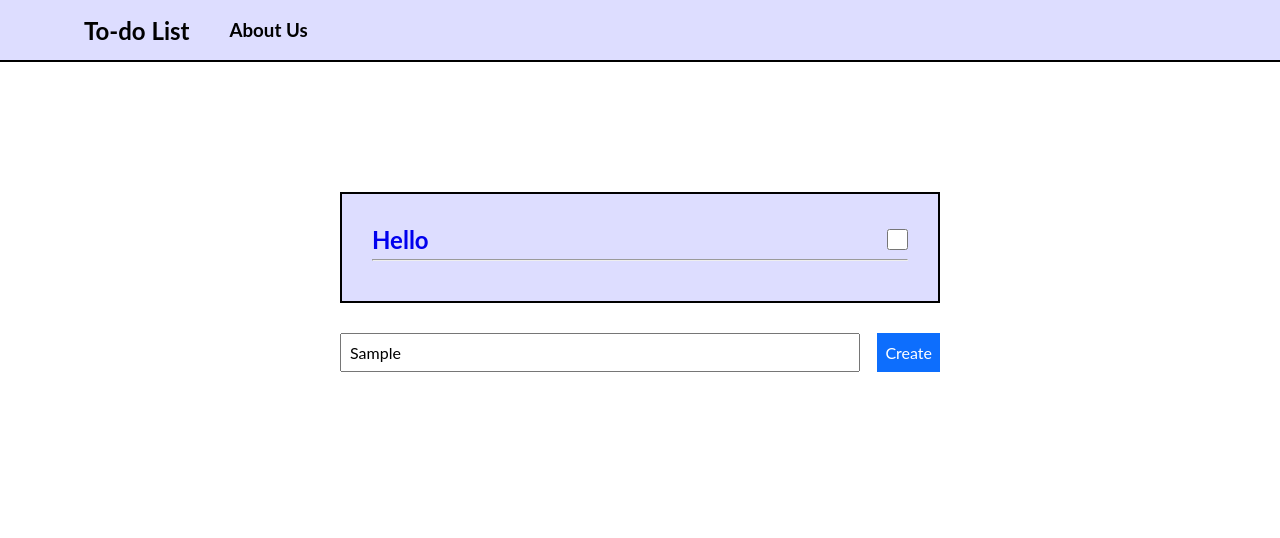
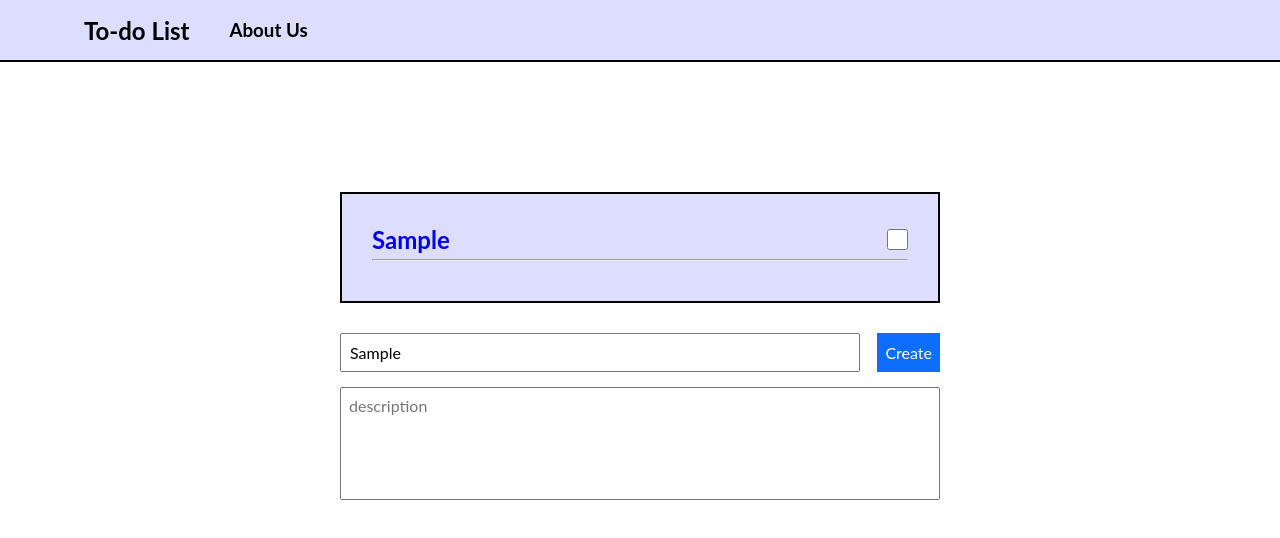
Before and after one commit to jh2946/angular-workshop-complete, an Angular app in the folder project/: page / in a window 1280 px wide. Both pictures are taken after typing "Sample" into the empty fields and a click on the button "Create". Shown: the top 538 px of the page. Built offline with nearby package versions, Linux system fonts and the light colour scheme.

Commit message:
done with the list

```diff
--- a/project/src/app/home/home.component.css
+++ b/project/src/app/home/home.component.css
@@ -41,16 +41,27 @@ div.hide-completed div.task.completed {
 }
 div#create {
     width: min(600px, 60vw);
+    margin: 0 auto;
+}
+div#title-input-row {
     display: flex;
     justify-content: space-between;
-    margin: 0 auto;
     margin-top: 30px;
+
 }
 div#create input[type="text"] {
     padding: 0.5em;
     font: inherit;
     width: calc(min(600px, 60vw) - 100px);
     display: block;
+}
+div#create textarea {
+    padding: 0.5em;
+    box-sizing: border-box;
+    width: 100%;
+    font: inherit;
+    resize: none;
+    margin-top: 15px;
 }
 div#create button {
     padding: 0.5em;
--- a/project/src/app/home/home.component.html
+++ b/project/src/app/home/home.component.html
@@ -1,35 +1,19 @@
 <div class="tasklist">
-    <!-- <div class="task">
-        <div class="top-row">
-            <a href="history_homework.html" class="edit-link">
-                <h2>History Homework</h2>
-            </a>
-            <input class="task-checkbox" type="checkbox">
+    <div *ngFor="let task of tasklist; let id = index;">
+        <app-task
+        [id]="id"
+        [title]="task.title"
+        [description]="task.description"
+        [isChecked]="task.isChecked"
+        (changeEvent)="update($event)"
+        />
+    </div>
+    <div id="create">
+        <div id="title-input-row">
+            <input #titleInput type="text" placeholder="New task">
+            <button (click)="addTask(titleInput.value, descriptInput.value)">Create</button>
         </div>
-        <hr>
-        <p>ABCSS Prelim 2022 Paper 1 Timed Practice</p>
-    </div> -->
-    <app-task/>
-    <!-- <div class="completed task">
-        <div class="top-row">
-            <a href="#" class="edit-link">
-                <h2>Sweep the Floor</h2>
-            </a>
-            <input class="task-checkbox" type="checkbox" checked>
-        </div>
-        <hr>
-        <p></p>
-    </div> -->
-    <div id="create">
-        <input type="text" placeholder="New task">
-        <button>Create</button>
+        <textarea #descriptInput rows="5" placeholder="description"></textarea>
     </div>
+
 </div>
-<!--
-<div *ngFor="let task of [tasklist]" [task]="task">
-    <app-task
-    [title]="task.title"
-    [description]="task.description"
-    />
-
-</div> -->
--- a/project/src/app/home/home.component.ts
+++ b/project/src/app/home/home.component.ts
@@ -1,18 +1,50 @@
 import { Component } from '@angular/core';
 import { TaskComponent } from '../task/task.component';
+import { NgFor } from '@angular/common';
 
 @Component({
   selector: 'app-home',
   standalone: true,
-  imports: [TaskComponent],
+  imports: [TaskComponent, NgFor],
   templateUrl: './home.component.html',
   styleUrl: './home.component.css'
 })
 export class HomeComponent {
-  tasklist = [
+
+  tasklist: any[] = [
     {
       title: 'First task',
-      description: 'My first task!'
+      description: 'My first task!',
+      isChecked: false
     }
   ];
+
+  ngOnInit() {
+    if (typeof window !== 'undefined' && window.localStorage)
+      this.tasklist = JSON.parse(localStorage['tasklist'] ?? '[]');
+  }
+
+  addTask(title: string, description: string) {
+    this.tasklist.push({
+      title,
+      description,
+      isChecked: false
+    });
+    this.save();
+  }
+
+  update(data: any) {
+    const id = data.id;
+    this.tasklist[id] = {
+      title: data.title,
+      description: data.description,
+      isChecked: data.isChecked
+    };
+    this.save();
+  }
+
+  save() {
+    localStorage['tasklist'] = JSON.stringify(this.tasklist);
+  }
+
 }
--- a/project/src/app/task/task.component.html
+++ b/project/src/app/task/task.component.html
@@ -1,9 +1,9 @@
-<div class="task hahaha" [ngClass]="{'completed': isChecked}">
+<div class="task" [ngClass]="{'completed': isChecked}">
     <div class="top-row">
         <a href="history_homework.html" class="edit-link">
-            <h2>Hello</h2>
+            <h2>{{ title }}</h2>
         </a>
-        <input class="task-checkbox" type="checkbox" (click)="toggle($event)">
+        <input class="task-checkbox" type="checkbox" [checked]="isChecked" (click)="doneOrNot($event)">
     </div>
     <hr>
     <p>{{ description }}</p>
--- a/project/src/app/task/task.component.ts
+++ b/project/src/app/task/task.component.ts
@@ -1,5 +1,5 @@
 import { NgClass } from '@angular/common';
-import { Component, Input } from '@angular/core';
+import { Component, EventEmitter, Input, Output } from '@angular/core';
 
 @Component({
   selector: 'app-task',
@@ -9,10 +9,27 @@ import { Component, Input } from '@angular/core';
   styleUrl: './task.component.css'
 })
 export class TaskComponent {
-  @Input() title = '';
+
+  @Input() id = -1;
+  @Input() title = 'New Task';
   @Input() description = '';
-  isChecked = false;
-  toggle($event: any) {
-    this.isChecked = !this.isChecked
+  @Input() isChecked = true;
+
+  @Output() changeEvent = new EventEmitter();
+
+  doneOrNot(event: any) {
+    this.isChecked = event.currentTarget.checked;
+    console.log('here');
+    this.updateParent();
   }
+
+  updateParent() {
+    this.changeEvent.emit({
+      id: this.id,
+      title: this.title,
+      description: this.description,
+      isChecked: this.isChecked
+    });
+  }
+
 }
```
